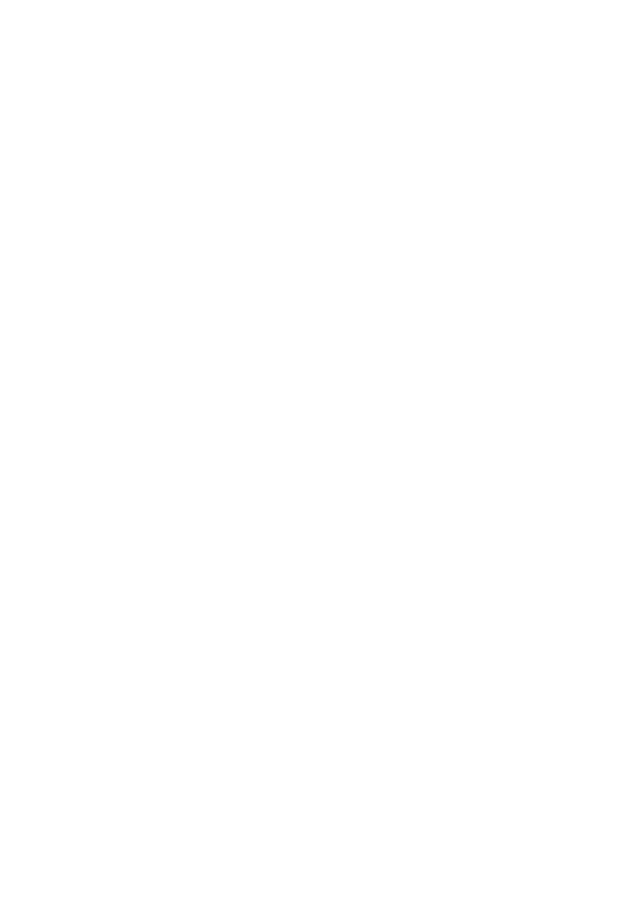
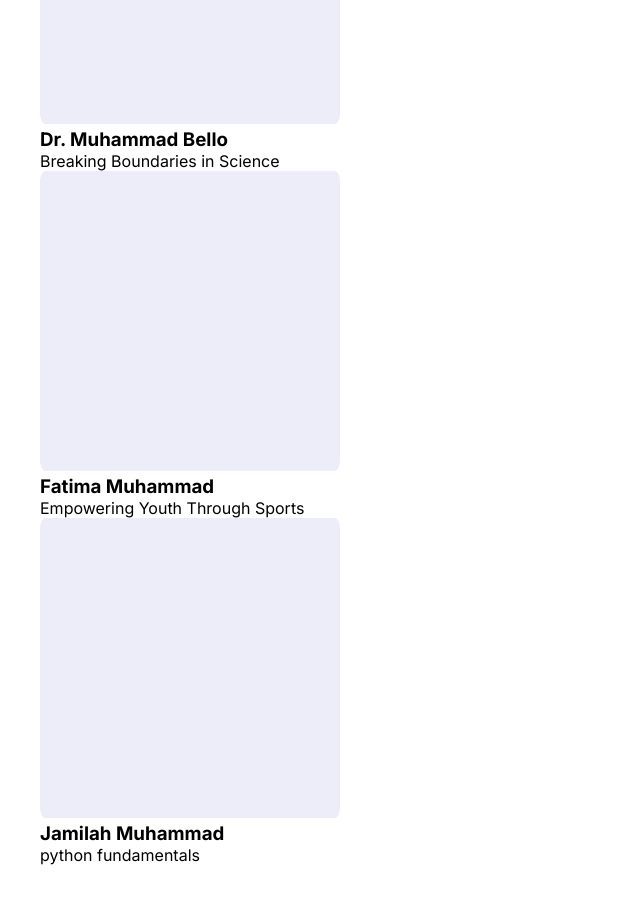
Before and after one commit to Meetkamal256/tedxkashere, a Next.js app: page / in a window 1280 px wide. Shown: the part 1380-2283 px from the top of the page, without its empty margins (0-640 px from the left). Before the commit the page ends 1095 px from the top, so only its background shows below. Built offline with nearby package versions, Linux system fonts and the light colour scheme.

Commit message:
Add featuredSpeaker component jsx structure

```diff
--- /dev/null
+++ b/app/components/featuredSpeakers/FeaturedSpeakers.tsx
@@ -0,0 +1,33 @@
+"use client";
+
+import Link from "next/link";
+import styles from "./featured-speakers.module.css";
+import Image from "next/image";
+import { featuredSpeakers } from "../../data";
+
+const FeaturedSpeakers = () => {
+  return (
+    <section className="container">
+      <div className={styles.speakersSection}>
+        <h2 className={styles.heading}>Featured Speakers</h2>
+        <div className={styles.grid}>
+          {featuredSpeakers.map((speaker) => (
+            <div className={styles.card} key={speaker.id}>
+              <Image
+                src="/blankImage.png"
+                alt="speaker.name"
+                width={300}
+                height={300}
+                className={styles.image}
+              />
+              <h3 className={styles.name}>{speaker.name}</h3>
+              <p className={styles.topic}>{speaker.topic}</p>
+            </div>
+          ))}
+        </div>
+      </div>
+    </section>
+  );
+};
+
+export default FeaturedSpeakers;
--- /dev/null
+++ b/app/data.jsx
@@ -0,0 +1,17 @@
+export const featuredSpeakers = [
+  {
+    id: 1,
+    name: "Dr. Muhammad Bello",
+    topic: "Breaking Boundaries in Science",
+  },
+  {
+    id: 2,
+    name: "Fatima Muhammad",
+    topic: "Empowering Youth Through Sports",
+  },
+  {
+    id: 3,
+    name: "Jamilah Muhammad",
+    topic: "python fundamentals",
+  },
+];
--- a/app/page.tsx
+++ b/app/page.tsx
@@ -2,12 +2,14 @@
 import styles from "./page.module.css";
 import HeroSection from "./components/sections/hero/HeroSection";
 import Intro from "./components/intro/Intro";
+import FeaturedSpeakers from "./components/featuredSpeakers/FeaturedSpeakers";
 
 export default function Home() {
   return (
     <>
       <HeroSection />
       <Intro />
+      <FeaturedSpeakers />
     </>
   );
 }
```
Also changed, not shown: app/components/featuredSpeakers/featured-speakers.module.css (added).
